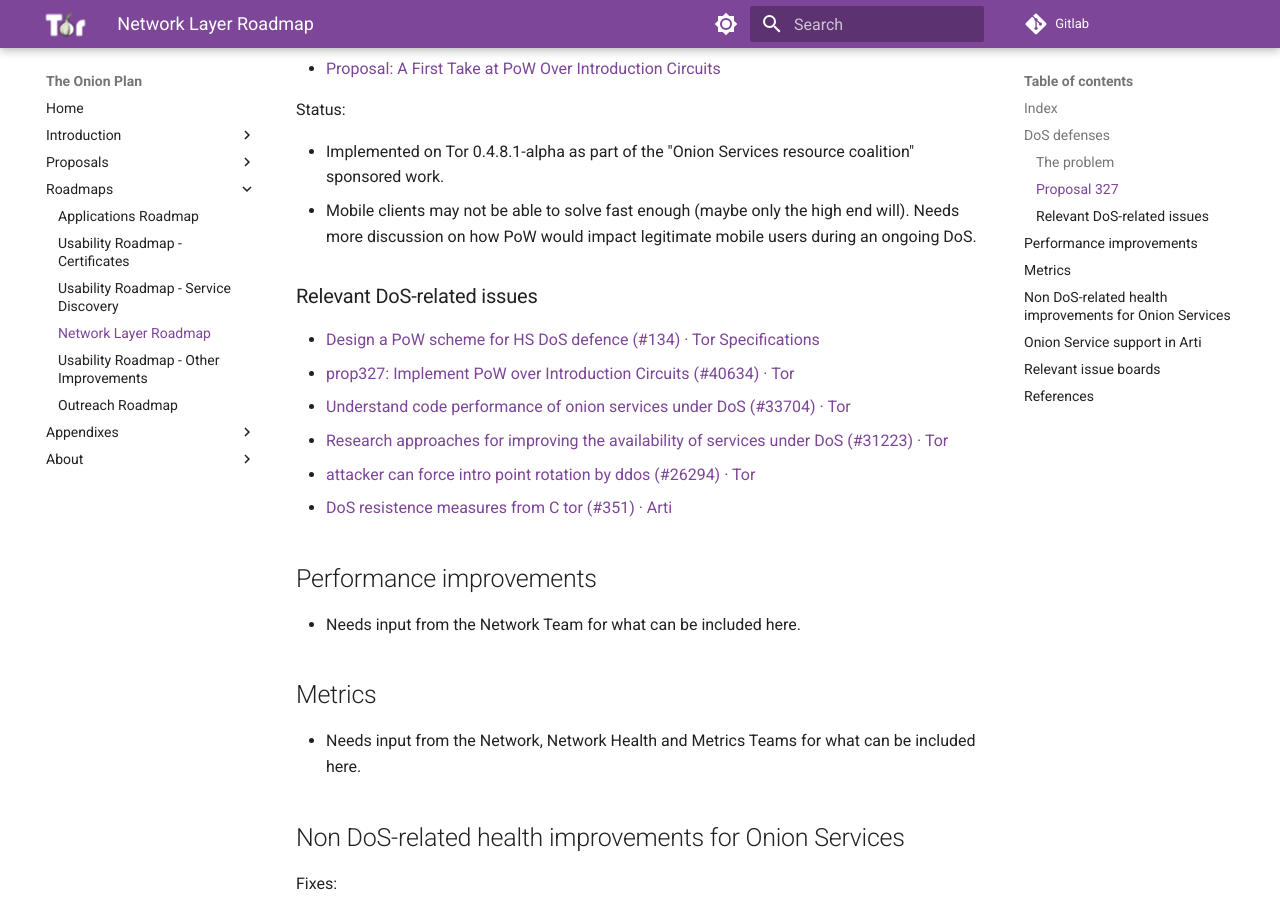
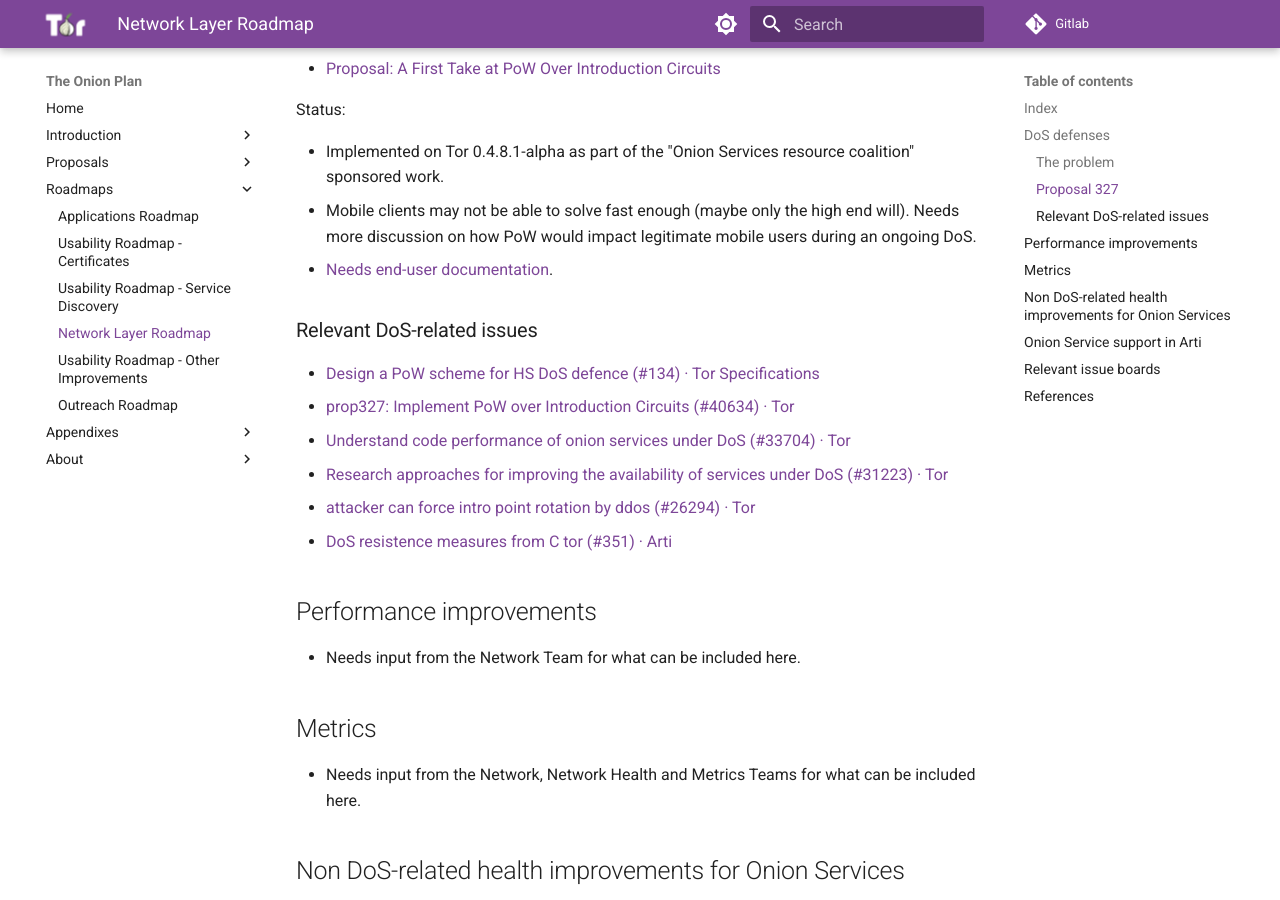
Before and after one commit to offsoc/onionplan, an MkDocs documentation site: the page built from docs/roadmaps/network.md, in a window 1280 px wide and 900 px high, scrolled down 993 px. Built offline with MkDocs 1.6.1 and Material for MkDocs 9.7.7, drawn with Linux system fonts in a browser that asks for light colours.

Commit message:
Fix: roadmaps: network layer: DoS: updates (2)

```diff
--- a/docs/roadmaps/network.md
+++ b/docs/roadmaps/network.md
@@ -27,6 +27,7 @@ Status:
 * Mobile clients may not be able to solve fast enough (maybe only the high end
   will). Needs more discussion on how PoW would impact legitimate mobile users
   during an ongoing DoS.
+* [Needs end-user documentation](https://gitlab.torproject.org/tpo/web/community/-/issues/312).
 
 ### Relevant DoS-related issues
 
```
